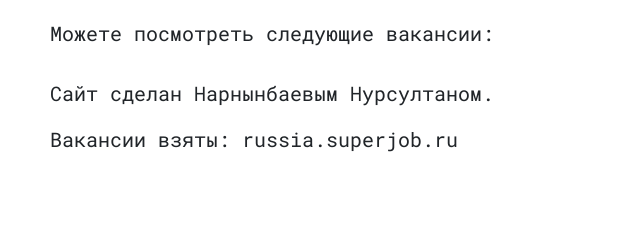
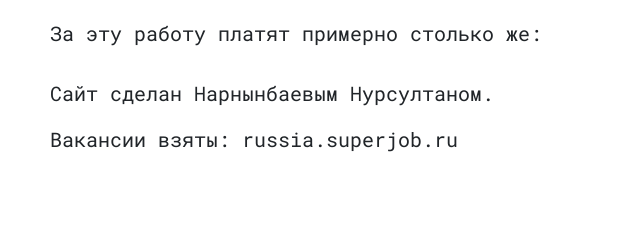
Before and after one commit to Nursmen/NeuralHire, a Django app: template site/mysite/NeuralHire/templates/neuralhire/results.html in a window 1280 px wide. Shown: the part 238-478 px from the top of the page, without its empty margins (0-640 px from the left). Run offline with Django 4.2, Linux system fonts and the light colour scheme; the template is opened without the code that fills it, so the values that code supplies are empty.

Commit message:
all i neeeeeeed

```diff
--- a/site/mysite/NeuralHire/templates/neuralhire/results.html
+++ b/site/mysite/NeuralHire/templates/neuralhire/results.html
@@ -8,7 +8,7 @@
         Предсказанная з/п: <span class="money">{{prediction}}</span> рублей
     </p>
     <p>
-        Можете посмотреть следующие вакансии:
+        За эту работу платят примерно столько же:
     </p>
 </div>
 
```
